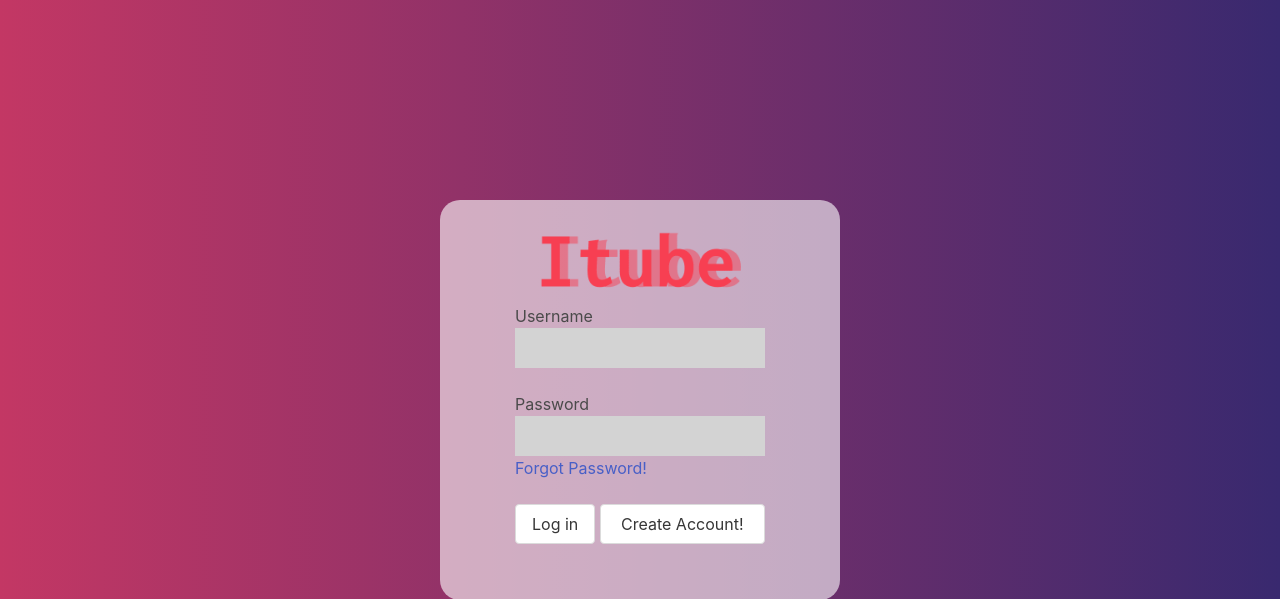
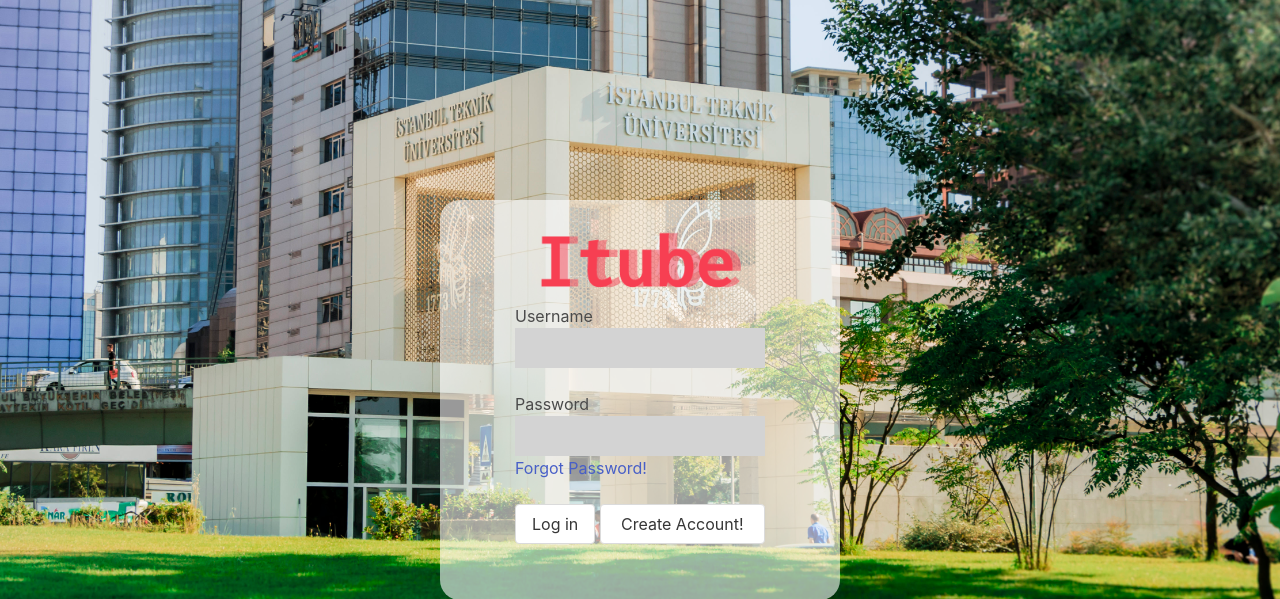
Before and after one commit to burakssen/itu-be, a Flask app: page / in a window 1280 px wide. Shown: the top 599 px of the page. Run offline with Flask 2, Linux system fonts and the light colour scheme.

Commit message:
Authentication background changed

```diff
--- a/static/auth.css
+++ b/static/auth.css
@@ -1,6 +1,7 @@
 html{
 
-    background: url("./Celestial.png")
+    background: url("./background.jpg");
+    background-size: 100%;
 }
 
 body::-webkit-scrollbar{
```
Also changed, not shown: static/background.jpg (added).
